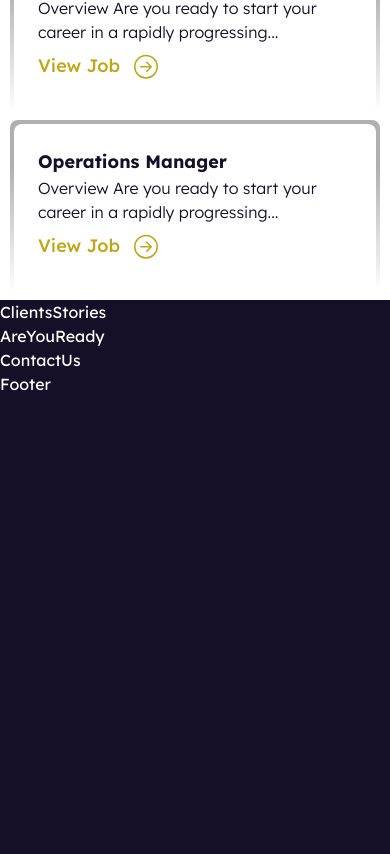
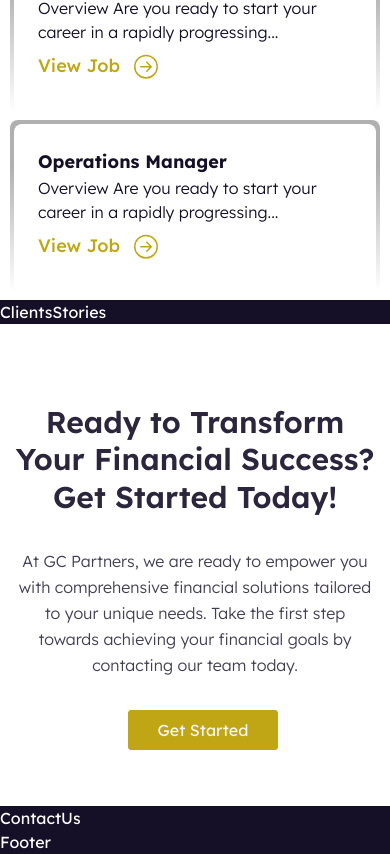
Before and after one commit to TohidEq/react-ts-tailwind-test, a React (Vite) app: page / in a window 390 px wide. Shown: the part 5563-6417 px from the top of the page. Before the commit the page ends 5959 px from the top, so only its background shows below. Built offline with nearby package versions, Linux system fonts and the light colour scheme.

Commit message:
Complete AreYouReady

```diff
--- a/src/Home/AreYouReady/AreYouReady.scss
+++ b/src/Home/AreYouReady/AreYouReady.scss
@@ -0,0 +1,13 @@
+.ryr {
+  .ryr-smry {
+    @apply max-w-3xl mx-auto text-royal px-2 md:px-0;
+
+    h1 {
+      @apply leading-tight font-semibold opacity-90;
+    }
+
+    p {
+      @apply leading-relaxed opacity-80;
+    }
+  }
+}
--- a/src/Home/AreYouReady/AreYouReady.tsx
+++ b/src/Home/AreYouReady/AreYouReady.tsx
@@ -1,5 +1,24 @@
+import { Link } from "react-router-dom";
+
 function AreYouReady() {
-  return <div>AreYouReady</div>;
+  return (
+    <div className="rls ryr">
+      <div className="container mx-auto">
+        <div className="rls-smry ryr-smry">
+          <h1>Ready to Transform Your Financial Success? Get Started Today!</h1>
+          <p>
+            At GC Partners, we are ready to empower you with comprehensive
+            financial solutions tailored to your unique needs. Take the first
+            step towards achieving your financial goals by contacting our team
+            today.
+          </p>
+          <Link to={"/"} className="btn2">
+            Get Started
+          </Link>
+        </div>
+      </div>
+    </div>
+  );
 }
 
 export default AreYouReady;
--- a/src/css/index.scss
+++ b/src/css/index.scss
@@ -2895,3 +2895,44 @@ nav.nav-mobile {
     }
   }
 }
+
+.ryr {
+  .ryr-smry{
+    margin-left: auto;
+    margin-right: auto;
+  }
+  .ryr-smry{
+    max-width: 48rem;
+  }
+  .ryr-smry{
+    padding-left: 0.5rem;
+    padding-right: 0.5rem;
+  }
+  .ryr-smry{
+    --tw-text-opacity: 1;
+    color: rgb(21 15 40 / var(--tw-text-opacity));
+  }
+  @media (min-width: 768px){
+    .ryr-smry{
+      padding-left: 0px;
+      padding-right: 0px;
+    }
+  }
+  .ryr-smry {
+    h1{
+      font-weight: 600;
+    }
+    h1{
+      line-height: 1.25;
+    }
+    h1{
+      opacity: 0.9;
+    }
+    p{
+      line-height: 1.625;
+    }
+    p{
+      opacity: 0.8;
+    }
+  }
+}
```
